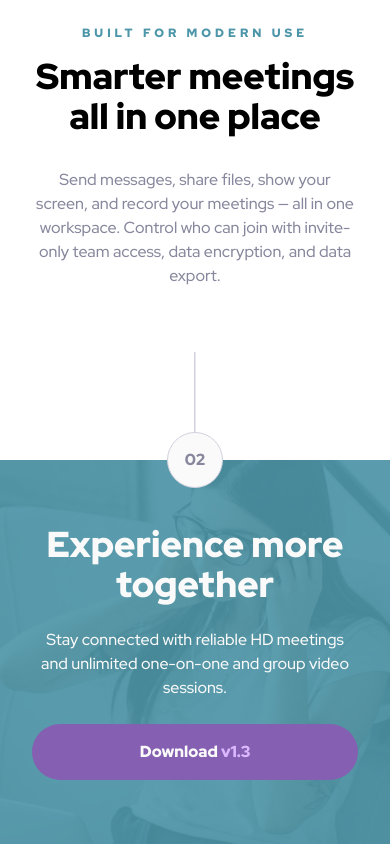
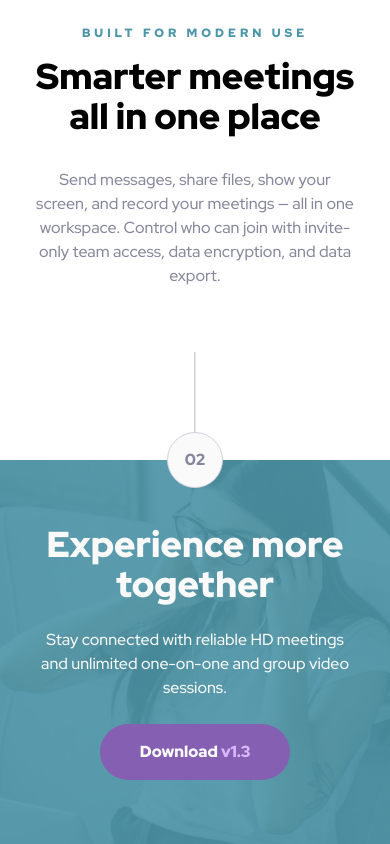
Before and after one commit to raswonders/meet-landing-page, a React (Vite) app: page / in a window 390 px wide. Shown: the part 1293-2137 px from the top of the page. Built offline with nearby package versions, Linux system fonts and the light colour scheme.

Commit message:
add tablet styles to Footer

```diff
--- a/src/components/Footer.tsx
+++ b/src/components/Footer.tsx
@@ -5,9 +5,9 @@ export function Footer() {
   return (
     <>
       <VerticalIndicator className="-mb-7">02</VerticalIndicator>
-      <footer className="relative -z-20 py-16 px-8 bg-cover bg-[url('/assets/mobile/image-footer.jpg')]">
+      <footer className="relative -z-20 py-16 px-8 flex flex-col items-center bg-cover bg-[url('/assets/mobile/image-footer.jpg')]">
         <div className="absolute -z-10 inset-0 bg-cyan-600 opacity-90"></div>
-        <div className="flex flex-col justify-center text-white gap-6 text-center">
+        <div className="flex flex-col items-center text-white gap-6 text-center max-w-lg">
           <h3 className="text-4xl font-black">Experience more together</h3>
           <p className="font-medium">
             Stay connected with reliable HD meetings and unlimited one-on-one
```
